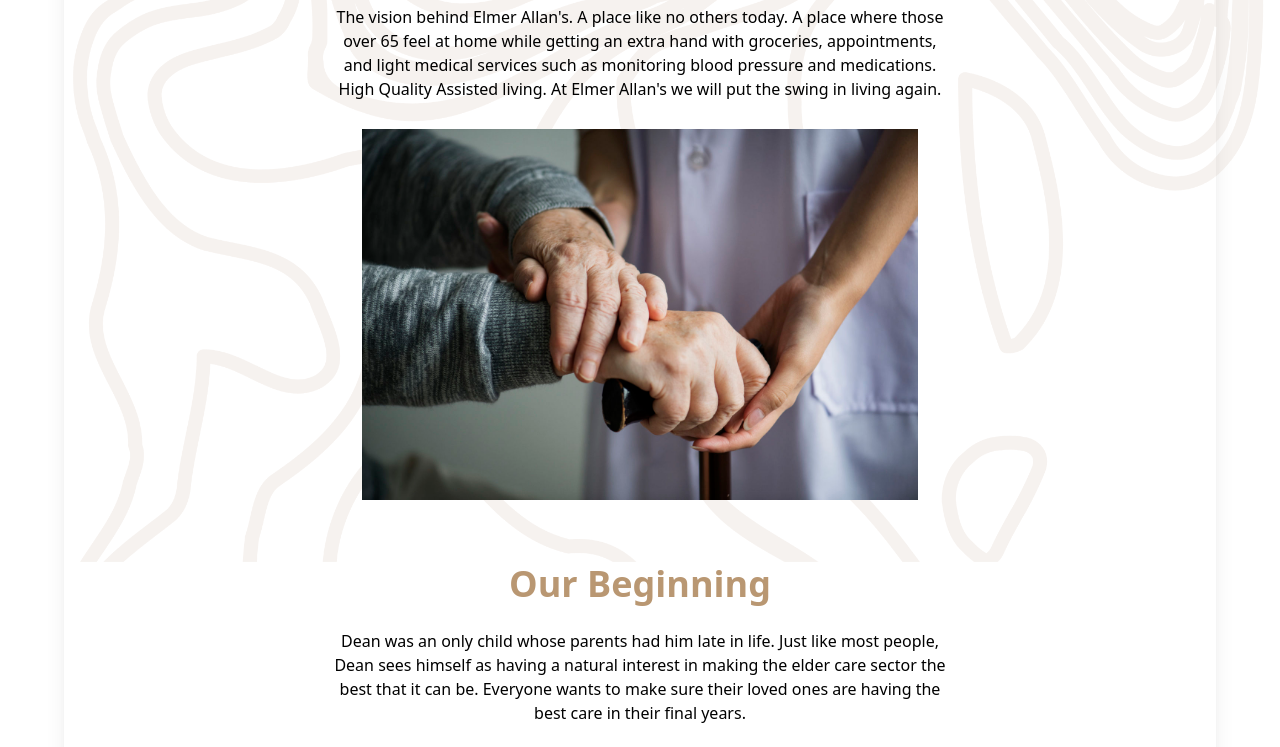
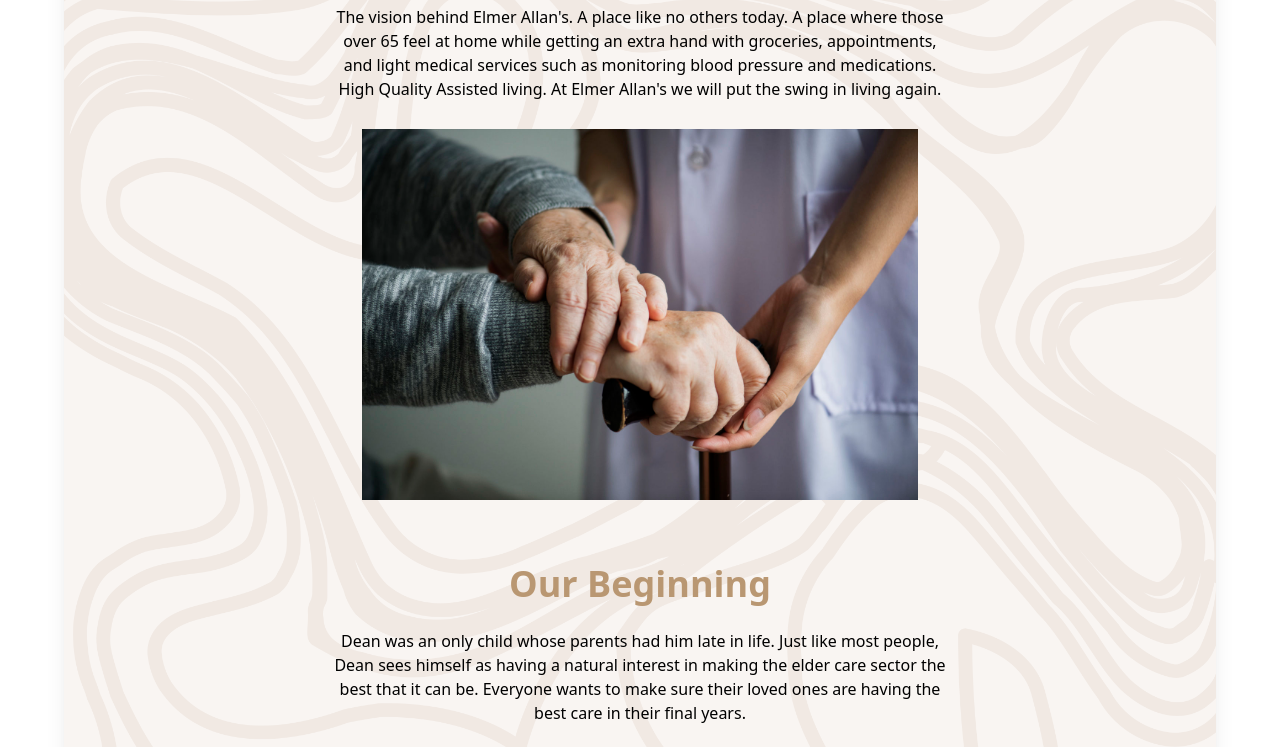
Before and after one commit to AnthonyEspinozaCS/ElmerAllanPrototype, a website: page about.html in a window 1280 px wide. Shown: the part 238-985 px from the top of the page. Drawn offline with Linux system fonts and the light colour scheme.

Commit message:
Reverted background change.

```diff
--- a/about.html
+++ b/about.html
@@ -82,7 +82,7 @@
     </nav>
 
     <main>
-      <section class="rounded-md m-auto mt-16 relative z-20 bg-white-exec background-iphone w-[90%] max-w-[1320px] py-[50px] px-[20px] shadow-xl mb-[50px]">
+      <section class="rounded-md m-auto mt-16 relative z-20 bg-white-exec background-squiggle w-[90%] max-w-[1320px] py-[50px] px-[20px] shadow-xl mb-[50px]">
         <h2 class="font-bold text-4xl text-center m-auto max-w-[904px] mb-[25px] relative text-brown-exec">Our Mission</h2>
         <p class="text-black text-center m-auto w-full max-w-[617px] mb-7">The vision behind Elmer Allan's. A place like no others today. A place where those over 65 feel at home while getting an extra hand with groceries, appointments, and light medical services such as monitoring blood pressure and medications. High Quality Assisted living. At Elmer Allan's we will put the swing in living again.</p>
         <picture>
--- a/src/style.css
+++ b/src/style.css
@@ -35,7 +35,7 @@ html, body {
 }
 
 .background-iphone {
-    background-color: transparent;
+    background-color: #F9F5F2;
 }
 
 .background-iphone:before {
```
Also changed, not shown: dist/style.css.
